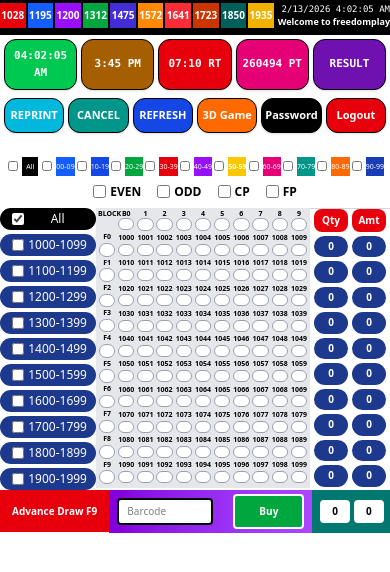
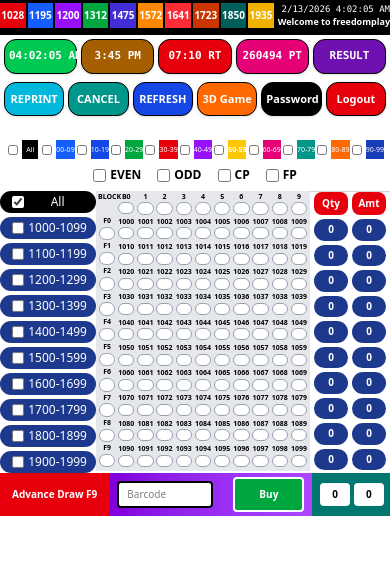
Before and after one commit to QUANTAMCODERR/intershipTask1, a React (Vite) app: page / in a window 390 px wide. Shown: the top 572 px of the page. Built offline with nearby package versions, Linux system fonts and the light colour scheme.

Commit message:
updated ui for the landscape mode for the action button

```diff
--- a/src/components/Headers/ActionButtons.jsx
+++ b/src/components/Headers/ActionButtons.jsx
@@ -69,24 +69,41 @@ export default function ActionButtons() {
 {/* ⭐⭐⭐ MOBILE / TABLET VIEW ⭐⭐⭐ */}
 <div className="flex flex-col gap-2 lg:hidden p-1">
 
-  {/* ⭐ FIRST ROW — 5 COLUMNS */}
-  <div className="grid grid-cols-5 gap-1">
+  {/* ⭐ FIRST ROW */}
+  <div className="grid grid-cols-5 md:grid-cols-8 gap-1">
     {timingButtons.slice(0,5).map((btn) => (
       <button
         key={btn.label}
-        className={`${btn.style} text-white font-semibold py-2 border border-black rounded-xl shadow font-mono text-[11px]`}
+        className={`${btn.style}
+          text-white font-semibold
+          py-2 md:py-1.5
+          px-1 md:px-2
+          border border-black
+          rounded-xl shadow
+          font-mono
+          text-[11px] md:text-[10px]
+          whitespace-nowrap
+        `}
       >
         {btn.label || "--:--:--"}
       </button>
     ))}
   </div>
 
-  {/* ⭐ SECOND ROW — 6 COLUMNS */}
-  <div className="grid grid-cols-6 gap-1">
+  {/* ⭐ SECOND ROW */}
+  <div className="grid grid-cols-6 md:grid-cols-11 gap-1">
     {[...timingButtons.slice(5), ...rightButtons].map((btn) => (
       <button
         key={btn.label}
-        className={`${btn.style} text-white py-2 rounded-xl border border-black shadow font-bold text-[11px]`}
+        className={`${btn.style}
+          text-white
+          py-2 md:py-1.5
+          px-1 md:px-2
+          rounded-xl border border-black
+          shadow font-bold
+          text-[11px] md:text-[10px]
+          whitespace-nowrap
+        `}
       >
         {btn.label}
       </button>
@@ -96,6 +113,7 @@ export default function ActionButtons() {
 </div>
 
 
+
     </div>
   );
 }
```
